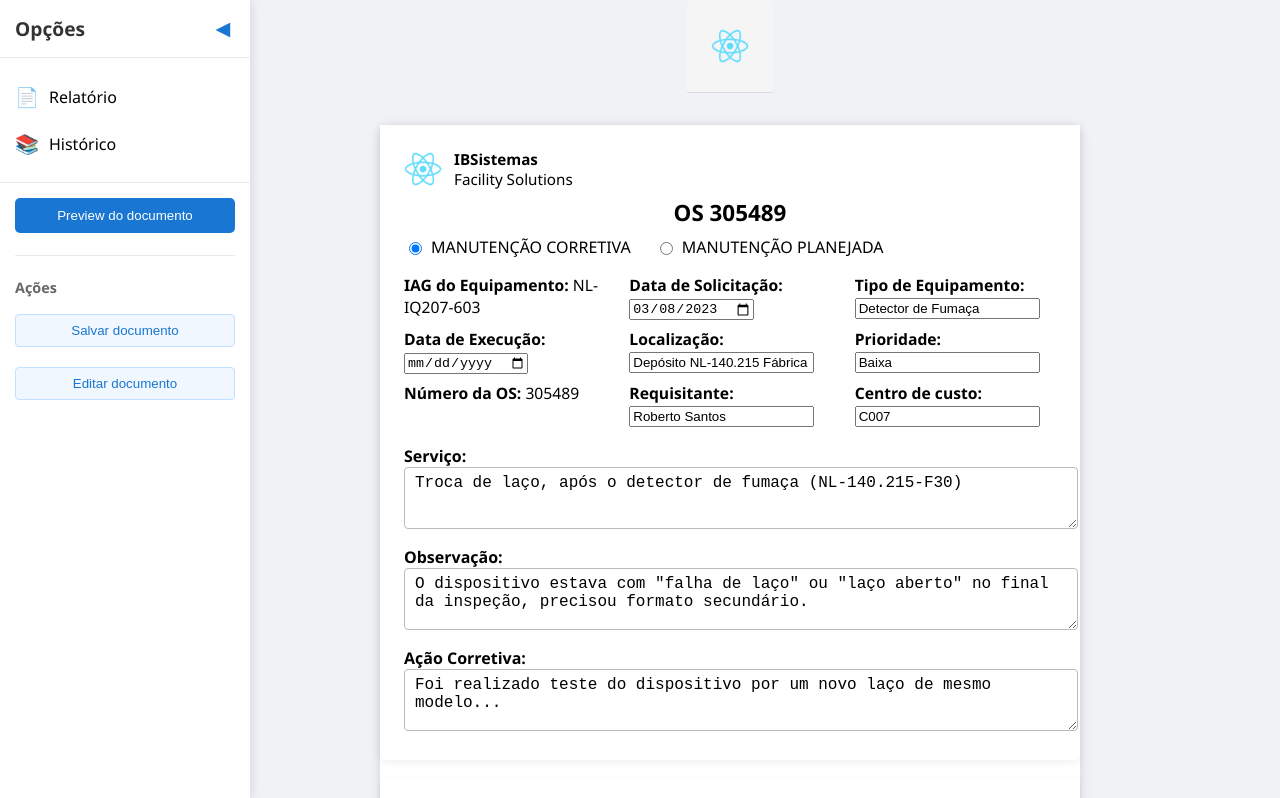
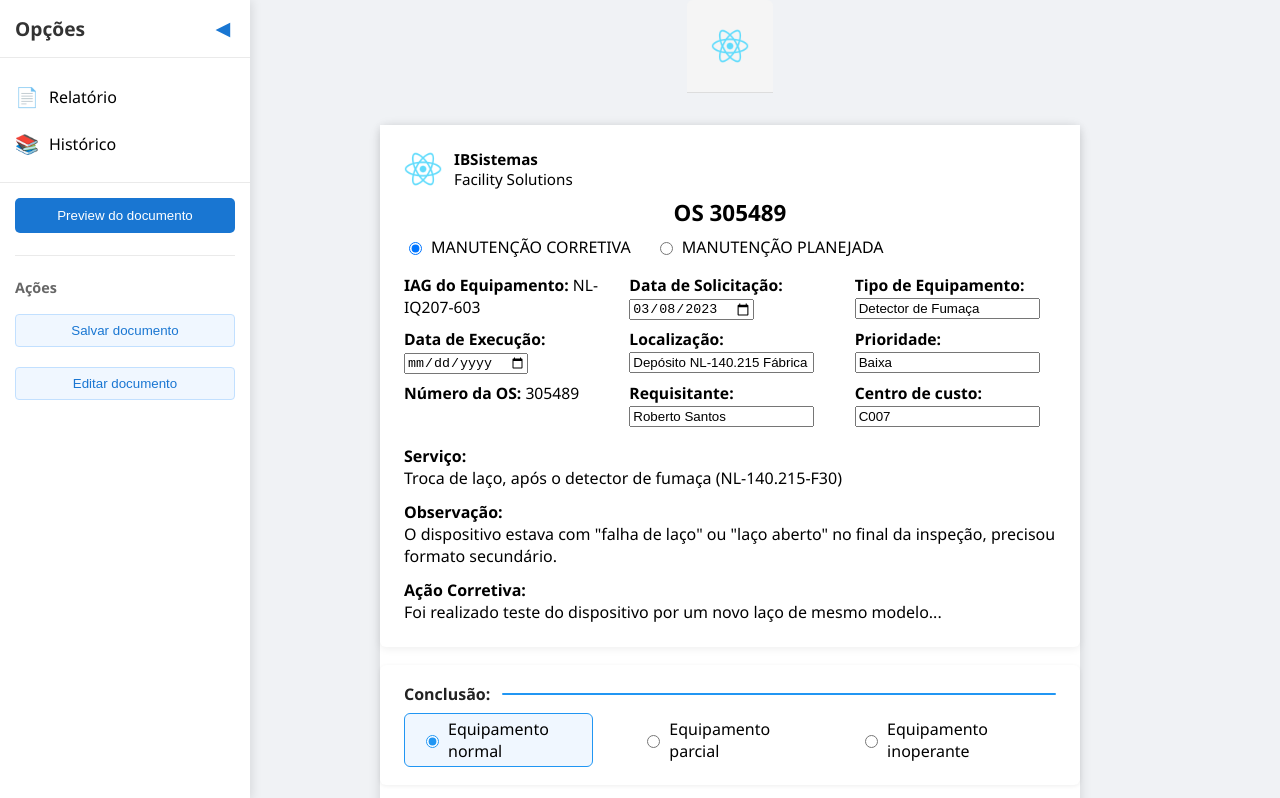
Before and after one commit to caiquemiranda/automation-reports-maintenance, a React (Create React App) app in the folder ordem-servico-corretiva/os-report-2.0/: page / in a window 1280 px wide. Shown: the top 798 px of the page. Built offline with nearby package versions, Linux system fonts and the light colour scheme.

Commit message:
Atualiza o componente ServiceOrderInfo para incluir um editor de texto enriquecido para campos de serviço, observação e ação corretiva, além de implementar estados controlados para novos campos de entrada, melhorando a interatividade e a usabilidade do formulário.

```diff
--- a/ordem-servico-corretiva/os-report-2.0/src/components/ServiceOrderInfo/ServiceOrderInfo.js
+++ b/ordem-servico-corretiva/os-report-2.0/src/components/ServiceOrderInfo/ServiceOrderInfo.js
@@ -1,4 +1,5 @@
-import React from 'react';
+import React, { useState } from 'react';
+import SummernoteEditor from '../../../model_report/src/components/SummernoteEditor';
 import './ServiceOrderInfo.css';
 
 const ServiceOrderInfo = ({
@@ -15,7 +16,9 @@
     observacao, setObservacao,
     acaoCorretiva, setAcaoCorretiva,
     errors
-}) => (
+}) => {
+    const [editField, setEditField] = useState(null);
+    return (
         <section className="service-order-info">
             <div className="logo-section">
                 <img src="/logo192.png" alt="Logo IBSistemas" className="logo" />
@@ -86,18 +89,43 @@
             <div className="service-edit-block">
                 <div>
                     <strong>Serviço:</strong>
-                <textarea value={servico} onChange={e => setServico(e.target.value)} required className={errors.servico ? 'input-error' : ''} />
+                    {editField === 'servico' ? (
+                        <SummernoteEditor
+                            initialContent={servico}
+                            onSave={html => { setServico(html); setEditField(null); }}
+                            onClose={() => setEditField(null)}
+                        />
+                    ) : (
+                        <div onClick={() => setEditField('servico')} className="summernote-preview" dangerouslySetInnerHTML={{ __html: servico }} />
+                    )}
                 </div>
                 <div>
                     <strong>Observação:</strong>
-                <textarea value={observacao} onChange={e => setObservacao(e.target.value)} required className={errors.observacao ? 'input-error' : ''} />
+                    {editField === 'observacao' ? (
+                        <SummernoteEditor
+                            initialContent={observacao}
+                            onSave={html => { setObservacao(html); setEditField(null); }}
+                            onClose={() => setEditField(null)}
+                        />
+                    ) : (
+                        <div onClick={() => setEditField('observacao')} className="summernote-preview" dangerouslySetInnerHTML={{ __html: observacao }} />
+                    )}
                 </div>
                 <div>
                     <strong>Ação Corretiva:</strong>
-                <textarea value={acaoCorretiva} onChange={e => setAcaoCorretiva(e.target.value)} required className={errors.acaoCorretiva ? 'input-error' : ''} />
+                    {editField === 'acaoCorretiva' ? (
+                        <SummernoteEditor
+                            initialContent={acaoCorretiva}
+                            onSave={html => { setAcaoCorretiva(html); setEditField(null); }}
+                            onClose={() => setEditField(null)}
+                        />
+                    ) : (
+                        <div onClick={() => setEditField('acaoCorretiva')} className="summernote-preview" dangerouslySetInnerHTML={{ __html: acaoCorretiva }} />
+                    )}
                 </div>
             </div>
         </section>
     );
+};
 
 export default ServiceOrderInfo;
```
Lines whose indentation alone changed are shown as unchanged.
